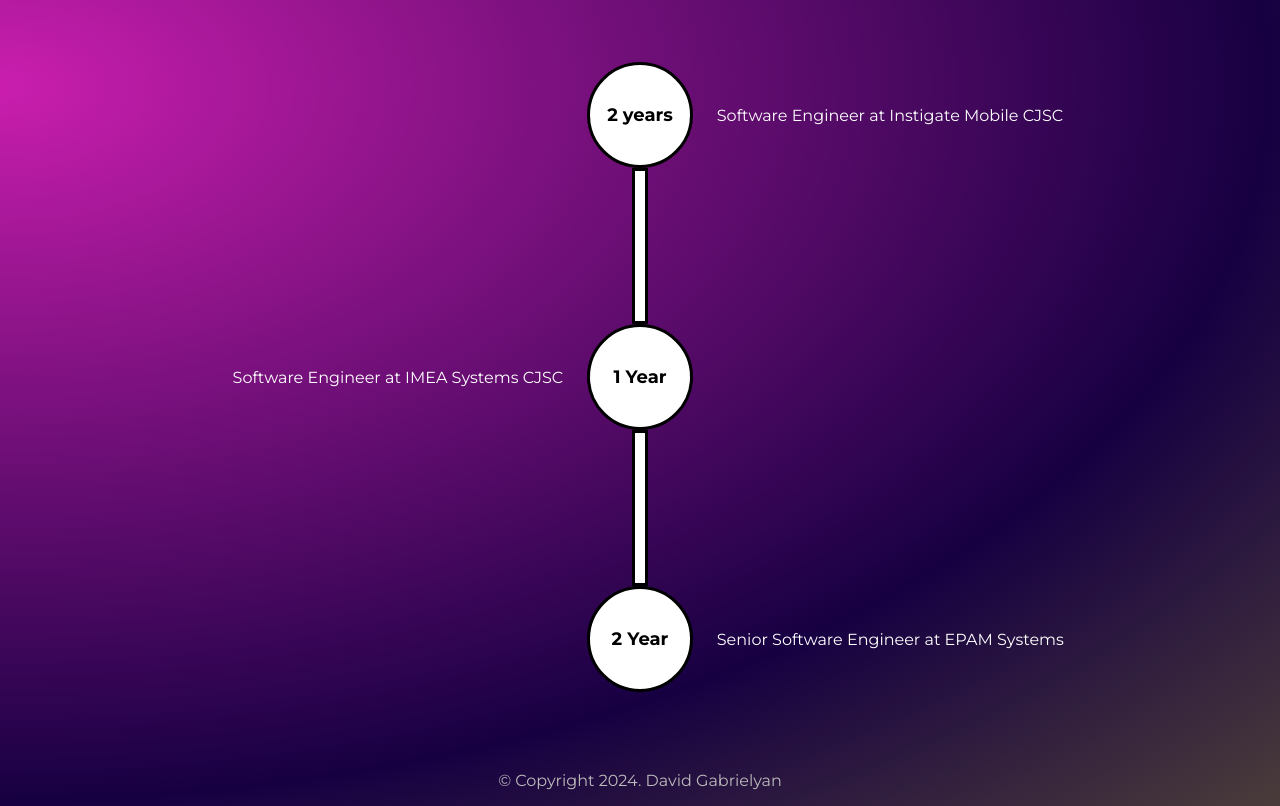
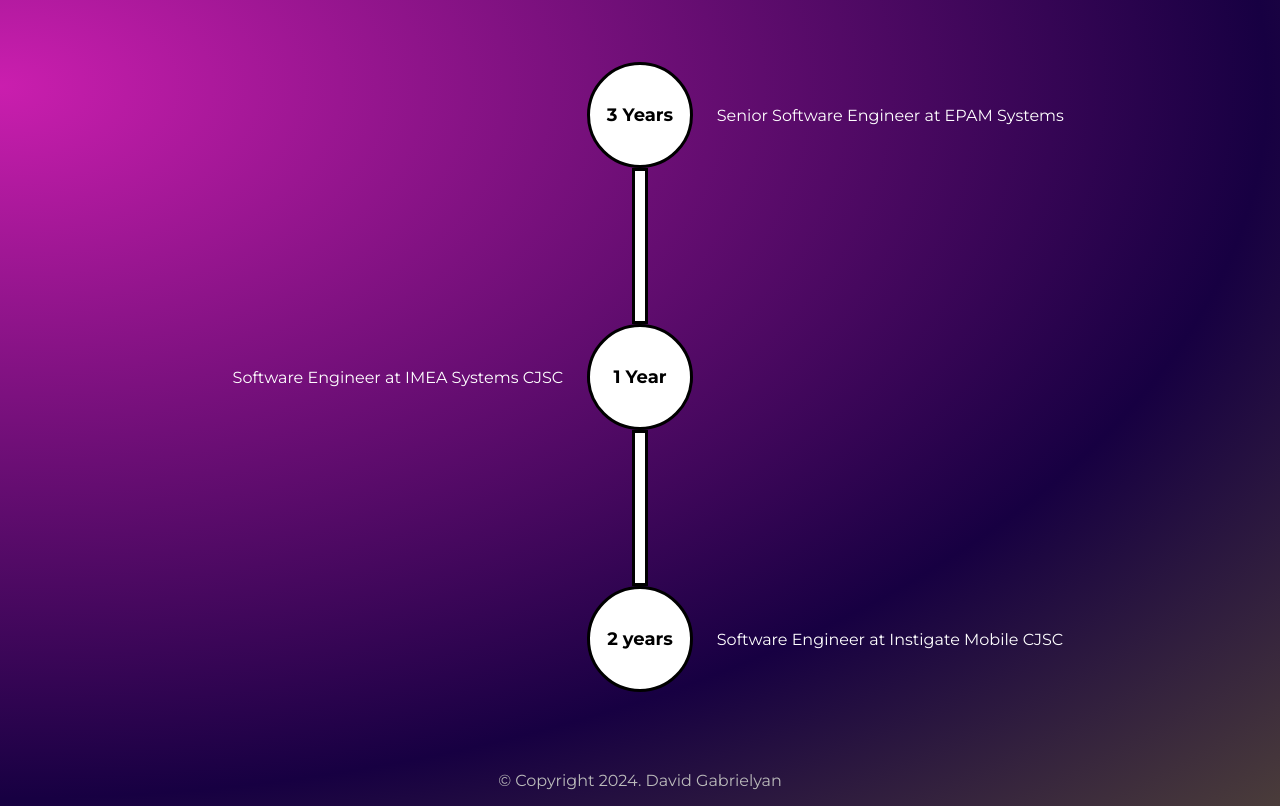
Before and after one commit to Davo1997/portfolio, a Gatsby site: page /about in a window 1280 px wide. Shown: the part 634-1440 px from the top of the page. Built offline with nearby package versions, Linux system fonts and the light colour scheme; Gatsby itself is replaced by a stand-in of ours.

Commit message:
Update about.js

```diff
--- a/src/pages/about.js
+++ b/src/pages/about.js
@@ -35,11 +35,11 @@
           </Col>
           <Col md={3} className={styles.middleCol}>
             <div className={styles.circle}>
-              <span className={styles.experience}>2 years</span>
+              <span className={styles.experience}>3 Years</span>
             </div>
           </Col>
           <Col md={3} className={styles.rightCol}>
-            Software Engineer at Instigate Mobile CJSC
+            Senior Software Engineer at EPAM Systems
           </Col>
         </Row>
         <div className={styles.line}></div>
@@ -61,11 +61,11 @@
           </Col>
           <Col md={3} className={styles.middleCol}>
             <div className={styles.circle}>
-              <span className={styles.experience}>2 Year</span>
+              <span className={styles.experience}>2 years</span>
             </div>
           </Col>
           <Col md={3} className={styles.rightCol}>
-            Senior Software Engineer at EPAM Systems
+            Software Engineer at Instigate Mobile CJSC
           </Col>
         </Row>
       </Container>
```
